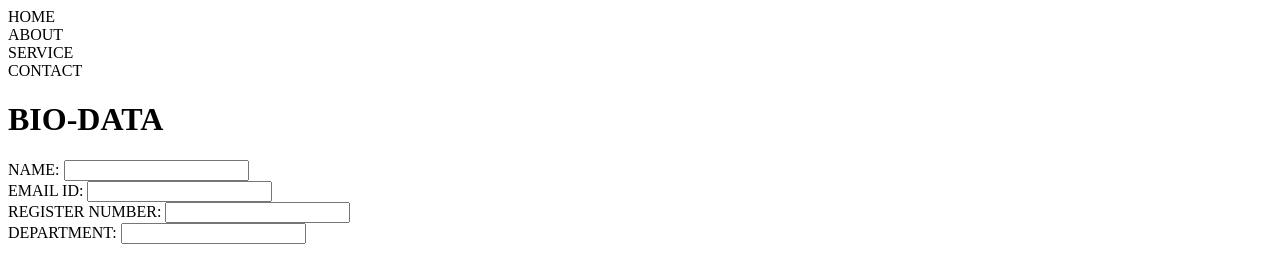
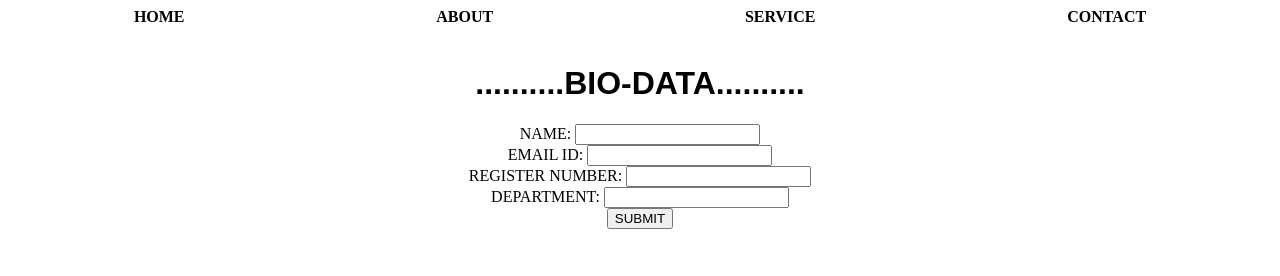
Before and after one commit to Prathyusha-10sath/Fullstack, a plain HTML site: page index.html in a window 1280 px wide. Drawn offline with Linux system fonts and the light colour scheme.

Commit message:
first commit

```diff
--- a/index.html
+++ b/index.html
@@ -4,19 +4,19 @@
     <meta charset="UTF-8">
     <meta name="viewport" content="width=device-width, initial-scale=1.0">
     <title>Document</title>
-    <link rel="stylesheet" href="style.css">
+
 </head>
 <body>
+<link rel="stylesheet" href="style.css">
+    <div class="nav">
+        <div class="home"><b>HOME</b></div>
+        <div class="home"><b>ABOUT</b></div>
+        <div class="home"><b>SERVICE</b></div>
+        <div class="home"><b>CONTACT</b></div>
+    </div><br>
 
-    <div class="nav">
-        <div class="home">HOME</div>
-        <div class="home">ABOUT</div>
-        <div class="home">SERVICE</div>
-        <div class="home">CONTACT</div>
-
-    </div>
     <form>
-        <h1>BIO-DATA</h1>
+        <h1 style="font-family:fantasy ;">..........BIO-DATA..........</h1>
         <label for="name">NAME:</label>
         <input type="text"><br>
         <label for="email">EMAIL ID:</label>
@@ -26,6 +26,12 @@
         <label for="department">DEPARTMENT:</label>
         <input type="text"><br>
 
+     <button onclick=showName()>SUBMIT</button>
+        <h1 id="result"></h1>
+
     </form>
+
+
+    </script>
 </body>
 </html>
--- a/style.css
+++ b/style.css
@@ -0,0 +1,13 @@
+.nav{
+    display: flex;
+    justify-content: space-around;
+}
+form{
+    text-align: center;
+     /* align-items: left;  */
+
+}
+button{
+    align-items: center;
+    text-align: right;
+}
```
Also changed, not shown: script.js (added, +8 -0 lines), 1 other file.
